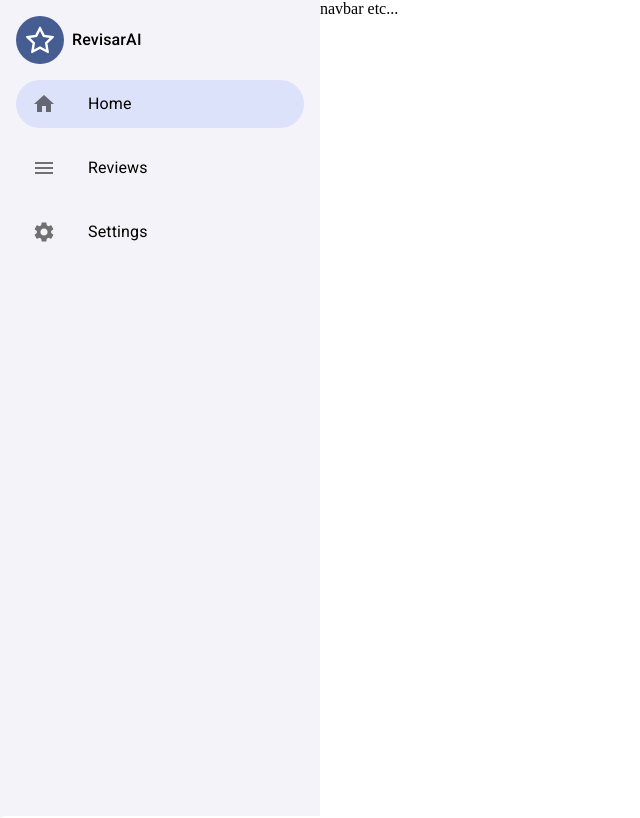
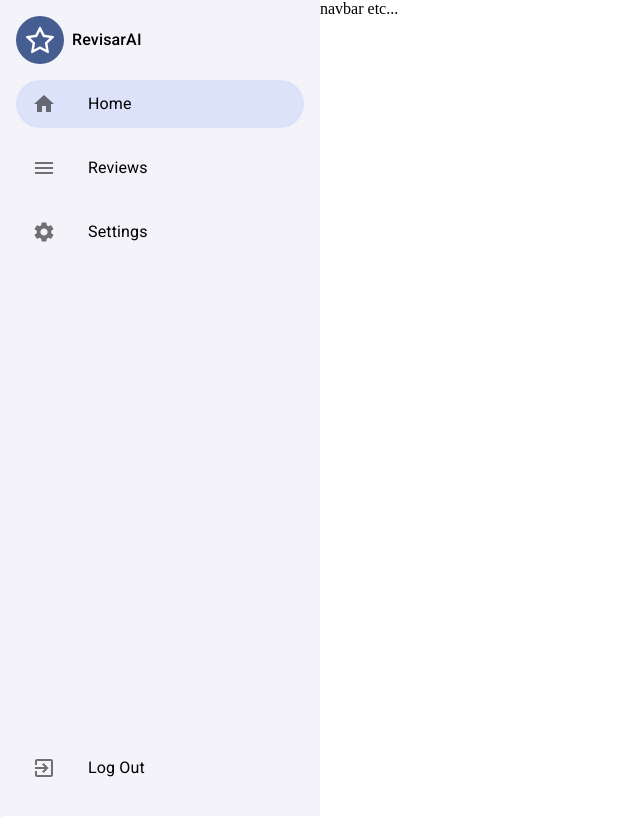
Before and after one commit to RevisarAI/RevisarAI, a React (Vite) app in the folder frontend/: page / in a window 1280 px wide. Shown: the whole page, without its empty margins (0-640 px from the left). Built offline with nearby package versions, Linux system fonts and the light colour scheme; no server answers; sample sign-in values are in the browser's storage.

Commit message:
add logout

```diff
--- a/frontend/src/components/Navbar.tsx
+++ b/frontend/src/components/Navbar.tsx
@@ -1,8 +1,9 @@
-import { Drawer, List, ListItem, ListItemText, ListItemButton, ListItemIcon } from '@mui/material';
+import { List, ListItem, ListItemText, ListItemButton, ListItemIcon } from '@mui/material';
 import React from 'react';
 import HomeIcon from '@mui/icons-material/Home';
 import MenuIcon from '@mui/icons-material/Menu';
 import SettingsIcon from '@mui/icons-material/Settings';
+import ExitToAppIcon from '@mui/icons-material/ExitToApp';
 
 interface IMenuItem {
     text: string,
@@ -50,6 +51,18 @@ const Navbar: React.FC = () => {
                 </ListItemButton>
             </ListItem>
         ))}
+        <ListItem sx={{ bottom: "0", position: "absolute", marginBottom: "2vh" }}>
+            <ListItemButton
+            sx={{ borderRadius: '10vh',
+                 "&.Mui-selected": {
+                  backgroundColor: "#DCE2F9"
+            }}}>
+                <ListItemIcon>
+                    <ExitToAppIcon/>
+                </ListItemIcon>
+                <ListItemText primary="Log Out"/>
+            </ListItemButton>
+        </ListItem>
         </List>
     </>
     );
```
Lines whose indentation alone changed are shown as unchanged.
